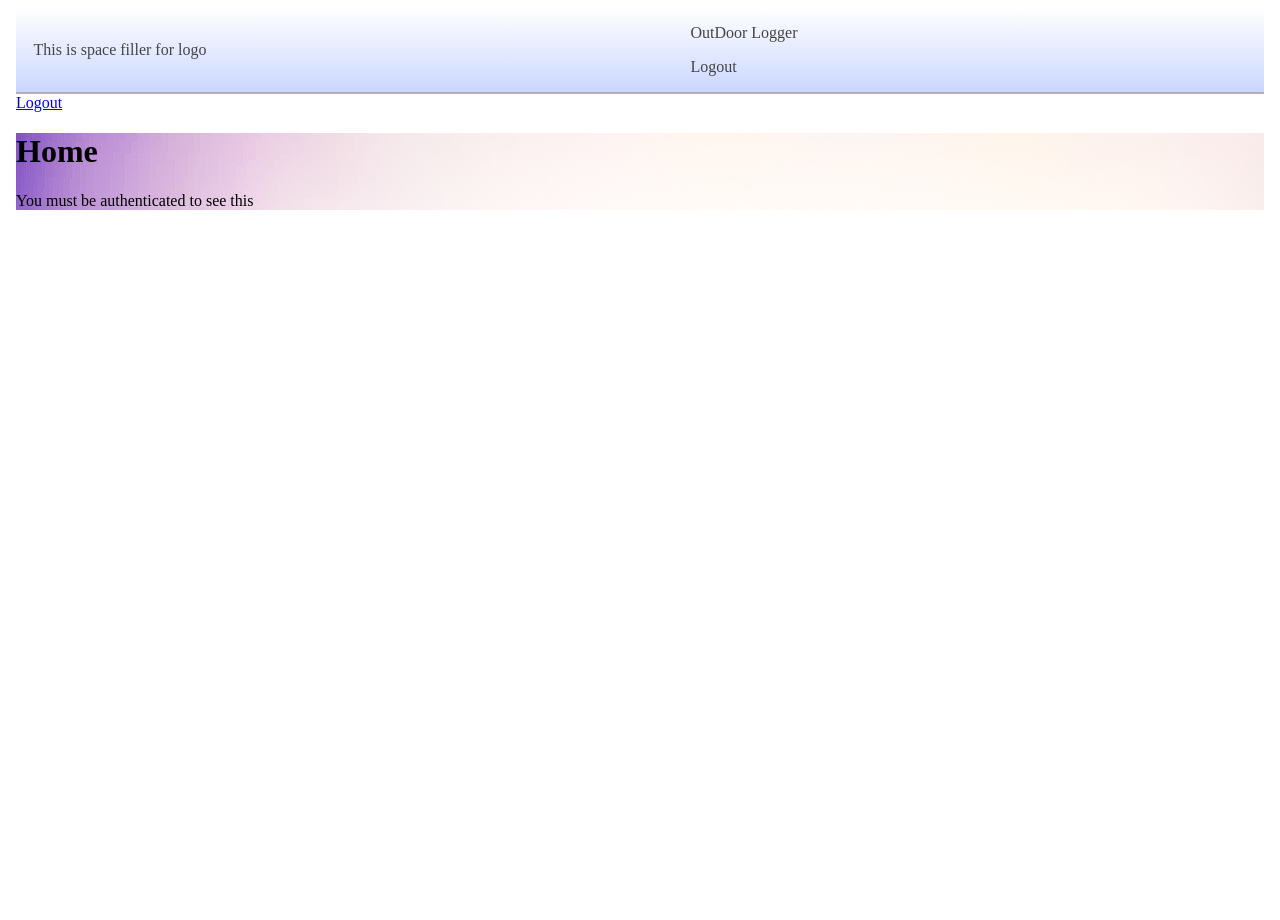
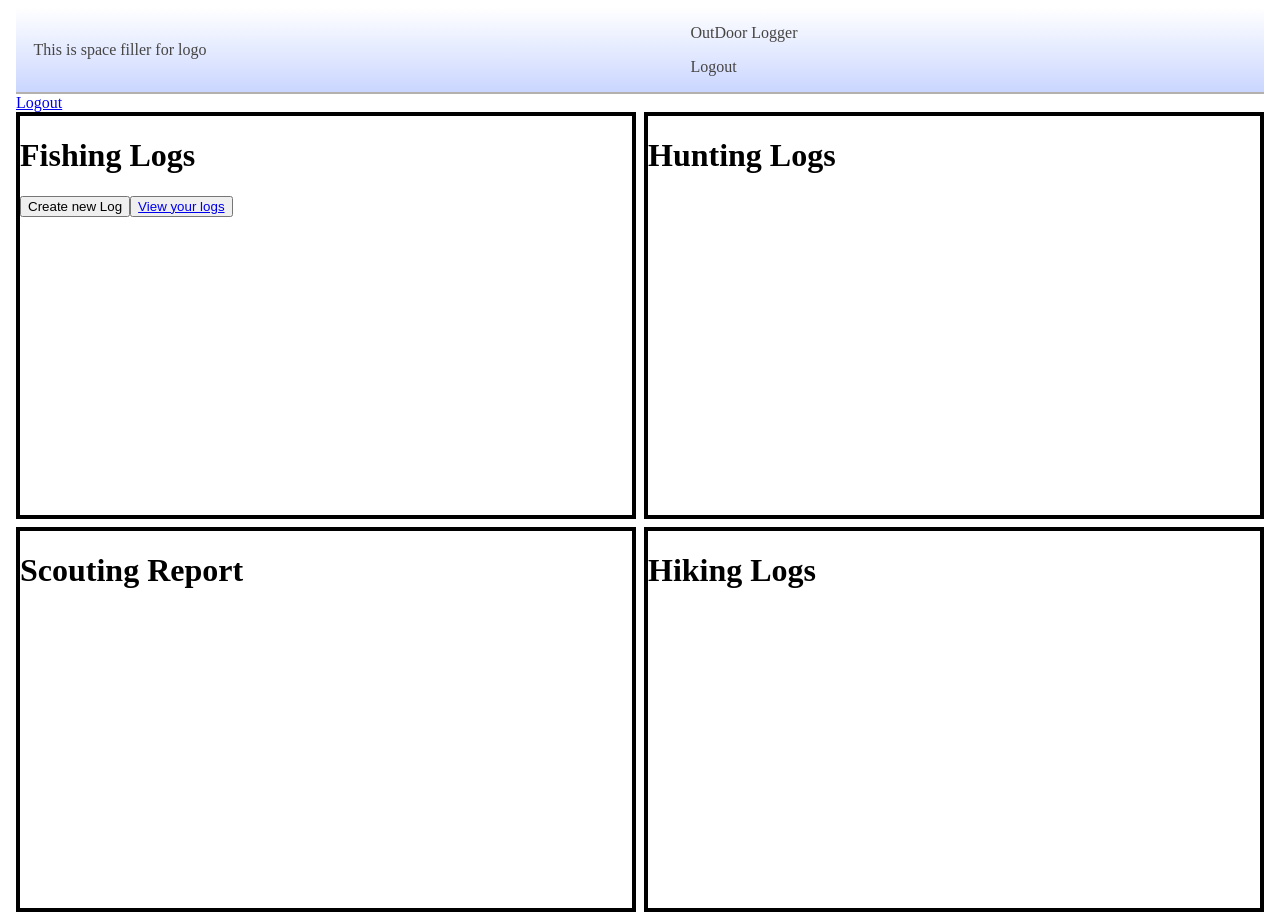
Before and after one commit to Dan-Schnelzer/OutDoor-Logger-FrontEnd, a Vue app in the folder FrontEnd/vue/: page / in a window 1280 px wide. Before the commit the page ends 800 px from the top, so only its background shows below. Built offline with nearby package versions, Linux system fonts and the light colour scheme; sample sign-in values are in the browser's storage.

Commit message:
Some view views made

```diff
--- a/FrontEnd/vue/src/router/index.js
+++ b/FrontEnd/vue/src/router/index.js
@@ -5,6 +5,10 @@ import Login from '../views/Login.vue'
 import Logout from '../views/Logout.vue'
 import Register from '../views/Register.vue'
 import store from '../store/index'
+import FishingNewLog from '../views/FishingNewLog.vue'
+import HuntingNewLog from '../views/HuntingNewLog.vue'
+import ScoutingNewLog from '../views/ScoutingNewLog.vue'
+import HikingNewLog from '../views/HikingNewLog.vue'
 
 Vue.use(Router)
 
@@ -53,6 +57,40 @@ const router = new Router({
         requiresAuth: false
       }
     },
+    {
+      path:"/fishing/new/log",
+      name: "fishing-new-log",
+      component: FishingNewLog,
+      meta: {
+        requiresAuth: true
+      }
+    },
+    {
+    path: "/hunting/new/log",
+    name: "hunting-new-log",
+    component: HuntingNewLog,
+    meta: {
+      requiresAuth: true
+    }
+  },
+  {
+    path: "/scouting/new/log",
+    name: "scouting-report-new-log",
+    component: ScoutingNewLog,
+    meta: {
+      requiresAuth: true
+    }
+  },
+  {
+    path: "/hiking/new/log",
+    name: "hiking-new-log",
+    component: HikingNewLog,
+    meta: {
+      requiresAuth: true
+    }
+  },
+
+
   ]
 })
 
--- /dev/null
+++ b/FrontEnd/vue/src/views/FishingNewLog.vue
@@ -0,0 +1,13 @@
+<template>
+  <h1>This is fishing</h1>
+</template>
+
+<script>
+export default {
+  name: "fishing-new-log"
+};
+</script>
+
+<style>
+
+</style>
--- /dev/null
+++ b/FrontEnd/vue/src/views/HikingNewLog.vue
@@ -0,0 +1,13 @@
+<template>
+  <h1>Hiking Log</h1>
+</template>
+
+<script>
+export default {
+ name: "hiking-new-log"
+}
+</script>
+
+<style>
+
+</style>
--- a/FrontEnd/vue/src/views/Home.vue
+++ b/FrontEnd/vue/src/views/Home.vue
@@ -1,7 +1,32 @@
 <template>
   <div class="home">
-    <h1>Home</h1>
-    <p>You must be authenticated to see this</p>
+    <div id="Fishing">
+      <h1>Fishing Logs</h1>
+      <button>
+        Create new Log
+      </button>
+      <button>  <router-link v-bind:to ="{name: 'fishing-new-log'}">
+        View your logs </router-link>
+      </button>
+    </div>
+
+    <div id="Hunting">
+      <h1>Hunting Logs</h1>
+    </div>
+
+    <div id="Scouting">
+      <h1>Scouting Report</h1>
+    </div>
+
+    <div id="Hiking">
+      <h1>Hiking Logs</h1>
+    </div>
+
+
+
+
+
+
   </div>
 </template>
 
@@ -12,7 +37,36 @@ export default {
 </script>
 
 <style scoped>
-  .home{
-  background-image: url("../assets/Background.jpg");
-  }
+
+.home{
+  min-height: 100vh;
+  display: grid;
+  grid-template-columns: 1fr 1fr;
+  grid-template-areas:
+    /* "header header" */
+    "fishing hunting"
+    "scouting hiking";
+    column-gap: 1vh;
+    row-gap: 1vh;
+}
+
+#Fishing{
+  grid-area: fishing;
+  border: .5vh solid black;
+}
+
+#Hunting{
+  grid-area: hunting;
+   border: .5vh solid black;
+}
+
+#Scouting{
+  grid-area: scouting;
+   border: .5vh solid black;
+}
+
+#Hiking{
+grid-area: hiking;
+ border: .5vh solid black;
+}
 </style>
--- /dev/null
+++ b/FrontEnd/vue/src/views/HuntingNewLog.vue
@@ -0,0 +1,13 @@
+<template>
+  <h1>This is Hunting</h1>
+</template>
+
+<script>
+export default {
+  name: "hunting-new-log"
+}
+</script>
+
+<style>
+
+</style>
--- a/FrontEnd/vue/src/views/Login.vue
+++ b/FrontEnd/vue/src/views/Login.vue
@@ -3,7 +3,10 @@
     <div id= "container">
     <div id="login" class="text-center">
       <form class="form-signin" @submit.prevent="login">
+        <div id="PleaseSign">
         <h1 class="h3 mb-3 font-weight-normal">Please Sign In</h1>
+        </div>
+        <div id="LoggingIn">
         <div class="alert alert-danger" role="alert" v-if="invalidCredentials">
           Invalid username and password!
         </div>
@@ -14,6 +17,7 @@
         >
           Thank you for registering, please sign in.
         </div>
+        <div id ="UserName">
         <label for="username" class="sr-only">Username</label>
         <input
           type="text"
@@ -24,7 +28,9 @@
           required
           autofocus
         />
-        <label for="password" class="sr-only">Password</label>
+        </div>
+        <div id="Password">
+                  <label for="password" class="sr-only">Password</label>
         <input
           type="password"
           id="password"
@@ -33,8 +39,11 @@
           v-model="user.password"
           required
         />
+        </div>
+
+        <button type="submit">Sign in</button>
         <router-link :to="{ name: 'register' }">Need an account?</router-link>
-        <button type="submit">Sign in</button>
+        </div>
       </form>
     </div>
     </div>
@@ -79,8 +88,28 @@ export default {
 };
 </script>
 <style scoped>
-body {
+#container {
   background-image: url("../assets/Background.jpg");
-  height: 100%;
+  background-repeat: no-repeat;
+  background-size: cover;
+  min-height: 100vh;
+  margin-top: -2vh;
+
 }
+
+#PleaseSign{
+  /* display: flex; */
+  text-align: center;
+}
+
+#LoggingIn{
+  display: flex;
+  /* flex-direction: column; */
+  justify-content: space-around;
+  /* flex-basis: 100%; */
+}
+/* *{
+  margin: 0;
+  padding: 0;
+} */
 </style>
--- /dev/null
+++ b/FrontEnd/vue/src/views/ScoutingNewLog.vue
@@ -0,0 +1,13 @@
+<template>
+  <h1>This is Scouting Report</h1>
+</template>
+
+<script>
+export default {
+    name: "scouting-report-new-log"
+}
+</script>
+
+<style>
+
+</style>
```
Also changed, not shown: 1 other file (tests, documents, lock files or other folders).
